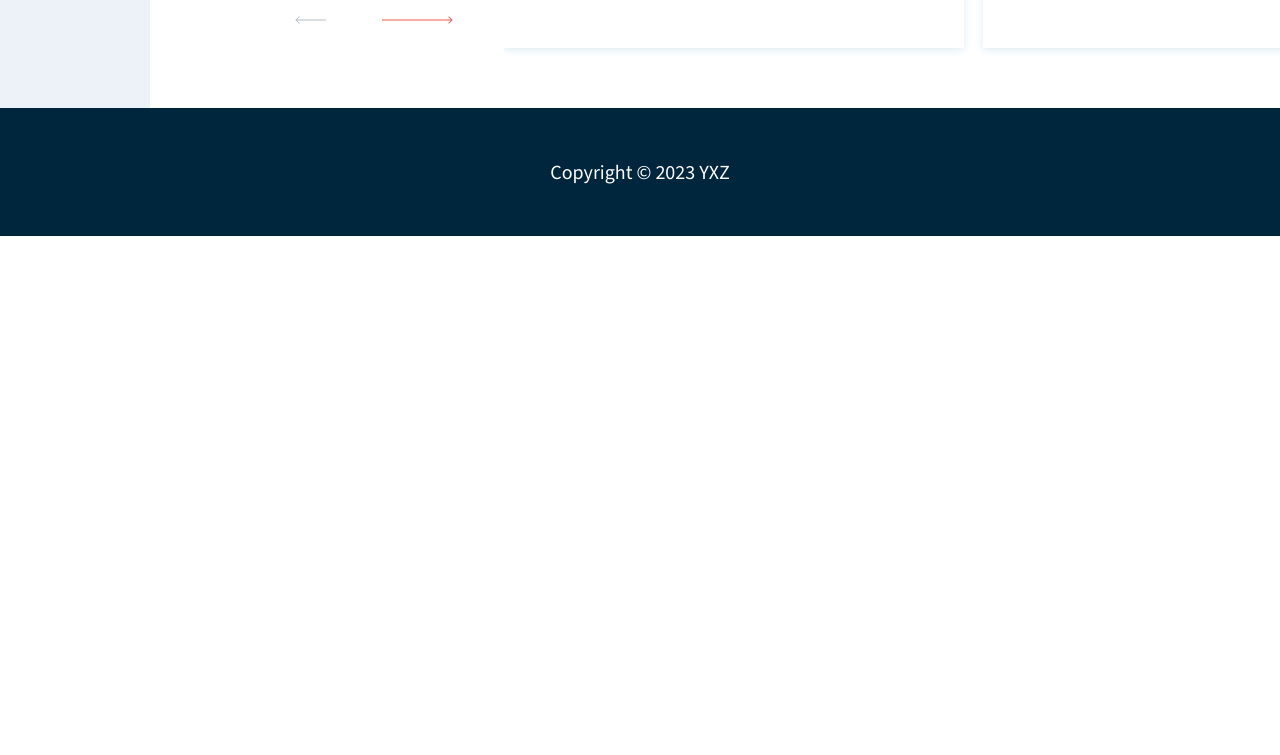
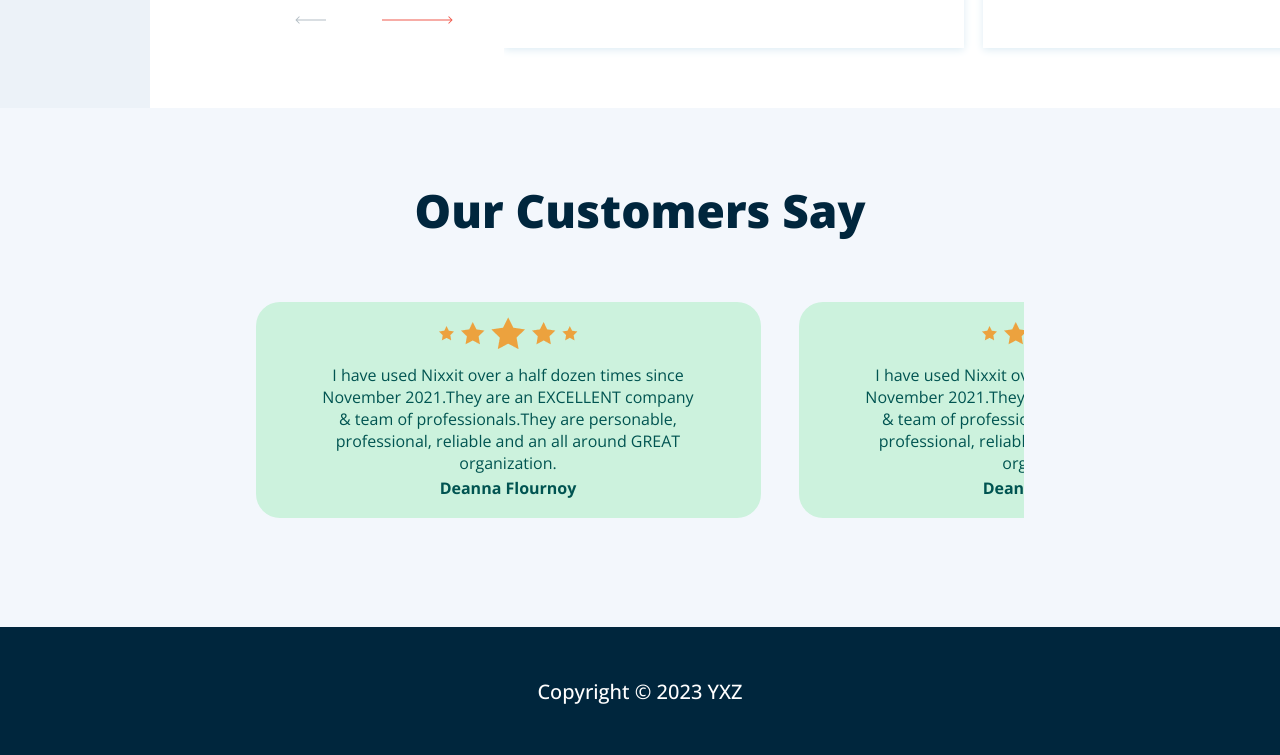
Before and after one commit to NishitaDasGupta/Ortery, a plain HTML site: page index.html in a window 1280 px wide. Shown: the part 2233-2988 px from the top of the page. Before the commit the page ends 2469 px from the top, so only its background shows below. Drawn offline with nearby package versions, Linux system fonts and the light colour scheme.

Commit message:
customers say

```diff
--- a/index.html
+++ b/index.html
@@ -14,6 +14,12 @@
   <link rel="preconnect" href="https://fonts.googleapis.com">
   <link rel="preconnect" href="https://fonts.gstatic.com" crossorigin>
   <link href="https://fonts.googleapis.com/css2?family=Montserrat:wght@400;500&display=swap" rel="stylesheet">
+
+  <link rel="preconnect" href="https://fonts.googleapis.com">
+  <link rel="preconnect" href="https://fonts.gstatic.com" crossorigin>
+  <link
+    href="https://fonts.googleapis.com/css2?family=Montserrat:wght@400;500&family=Open+Sans:wght@400;500;700;800&display=swap"
+    rel="stylesheet">
 
 </head>
 
@@ -76,7 +82,6 @@
         </div>
       </div>
     </div>
-
 
     <!-- slide  -->
 
@@ -212,7 +217,6 @@
 
     <!-- Accessories Section mobile view -->
 
-
     <div class="accessories jewelry-photography-products">
       <div class="jewelry-photography-2nd-heading">
         <h1 class="jewelry-photography-2nd-heading1">Accessories</h1>
@@ -276,25 +280,43 @@
 
         </div>
       </div>
+    </div>
+    <!-- Our Customers Say  -->
 
+    <div class="customers-say">
+      <h2 class="customers-say-heading">Our Customers Say</h2>
+      <div class="customers-style">
 
-
-
-
-
-
-
-
-
-
-
-
-
-
+        <div class="customers">
+          <img src="images/stars.png" alt="">
+          <div class="customers-details">
+            <h5>I have used Nixxit over a half dozen times since November 2021.They are an EXCELLENT company & team of
+              professionals.They are personable, professional, reliable and an all around GREAT organization.</h5>
+            <p>Deanna Flournoy</p>
+          </div>
+        </div>
+        <div class="customers first">
+          <img src="images/stars.png" alt="">
+          <div class="customers-details">
+            <h5>I have used Nixxit over a half dozen times since November 2021.They are an EXCELLENT company & team of
+              professionals.They are personable, professional, reliable and an all around GREAT organization.</h5>
+            <p>Deanna Flournoy</p>
+          </div>
+        </div>
+        <div class="customers">
+          <img src="images/stars.png" alt="">
+          <div class="customers-details">
+            <h5>I have used Nixxit over a half dozen times since November 2021.They are an EXCELLENT company & team of
+              professionals.They are personable, professional, reliable and an all around GREAT organization.</h5>
+            <p>Deanna Flournoy</p>
+          </div>
+        </div>
+      </div>
+    </div>
 
   </main>
   <footer>
-  <p>Copyright © 2023 YXZ</p>
+    <p>Copyright © 2023 YXZ</p>
   </footer>
   <script src="js/script.js"></script>
 </body>
--- a/styles/styles.css
+++ b/styles/styles.css
@@ -398,10 +398,77 @@ body {
     display: none;
 }
 
+/* accessories */
 .accessories {
     display: none;
 }
 
+/* customers-say */
+.customers-say {
+    background: #F3F7FC;
+}
+
+.customers-say-heading {
+    color: #00263D;
+    text-align: center;
+    padding-top: 71px;
+    padding-bottom: 61px;
+    font-size: 46px;
+    font-weight: 800;
+    font-family: 'Open Sans';
+    margin: 0;
+}
+
+.customers-style {
+    display: flex;
+    gap: 38px;
+    width: 60%;
+    overflow: hidden;
+    margin: auto;
+}
+
+.customers {
+    width: 505px;
+    height: 216px;
+    border-radius: 24px;
+    background: #CCF2DD;
+    text-align: center;
+    margin-bottom: 109px;
+}
+
+
+.customers img {
+    padding-top: 15px;
+    padding-bottom: 10px;
+}
+
+.customers-details {
+    width: 378px;
+    margin: auto;
+    padding-left: 63px;
+    padding-right: 64px
+}
+
+.customers h5 {
+    color: #005451;
+    text-align: center;
+    font-family: 'Open Sans';
+    font-size: 16px;
+    font-weight: 400;
+    margin: 0;
+}
+
+.customers p {
+    color: #005451;
+    font-family: 'Open Sans';
+    font-size: 16px;
+    font-weight: 700;
+    line-height: 19px;
+    margin: 0;
+    padding-top: 5px;
+}
+
+/* footer */
 footer {
     background: #00263D;
 }
@@ -412,10 +479,11 @@ footer p {
     padding-bottom: 50px;
     color: #FFF;
     font-size: 20px;
-    font-family: 'Source Sans 3';
+    font-family: 'Open Sans';
     font-weight: 500;
     margin: 0;
 }
+
 
 /* Responsive styles for mobile */
 @media screen and (max-width: 767px) {
@@ -650,11 +718,10 @@ footer p {
     .pagination-dot.active {
         background-color: #F15B4E;
     }
+
     footer p {
         padding-top: 5px;
         padding-bottom: 5px;
         font-size: 12px;
-
-
     }
 }
```
Also changed, not shown: images/stars.png (added).
